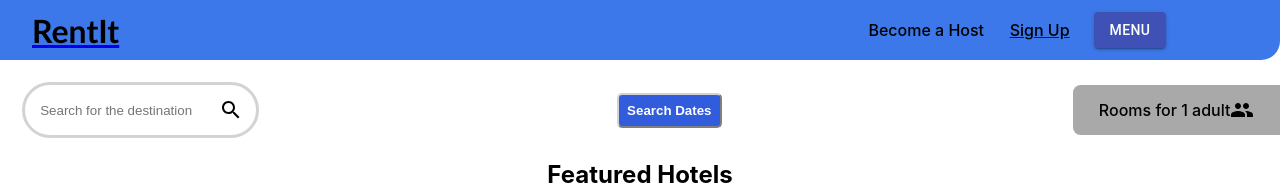
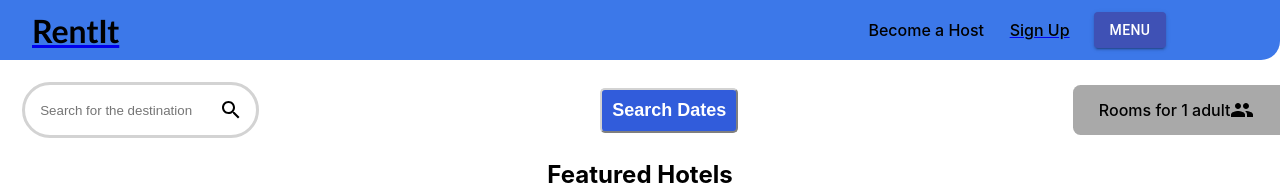
Before and after one commit to coder-pro10z/Rent-at-ease, a React (Create React App) app: page / in a window 1280 px wide. Shown: the top 185 px of the page. Built offline with nearby package versions, Linux system fonts and the light colour scheme.

Commit message:
search date button size increased

```diff
--- a/src/Home.css
+++ b/src/Home.css
@@ -38,6 +38,7 @@ background: none;
     background-color: rgb(57, 75, 212);
 position:absolute;
 max-width: fit-content;
+/* padding: 50%; */
 /* margin-left: 10vw; */
 
 }
--- a/src/SearchDates.css
+++ b/src/SearchDates.css
@@ -44,8 +44,10 @@
     color: rgb(255, 255, 255);
     text-transform: inherit;
     /* padding: 8px; */
-    font-weight:750;
+    font-weight:600;
     border-radius: 5px;
+    padding:1.25vh;
+    font-size: large;
 }
 
 .banner_searchButton:hover{
```
